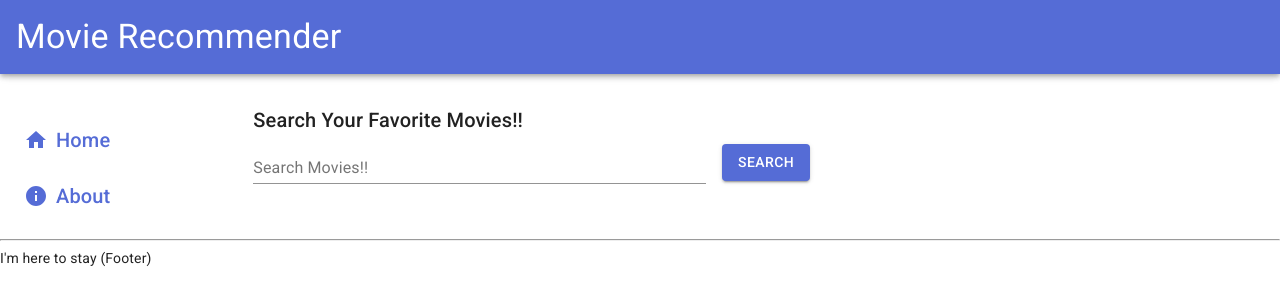
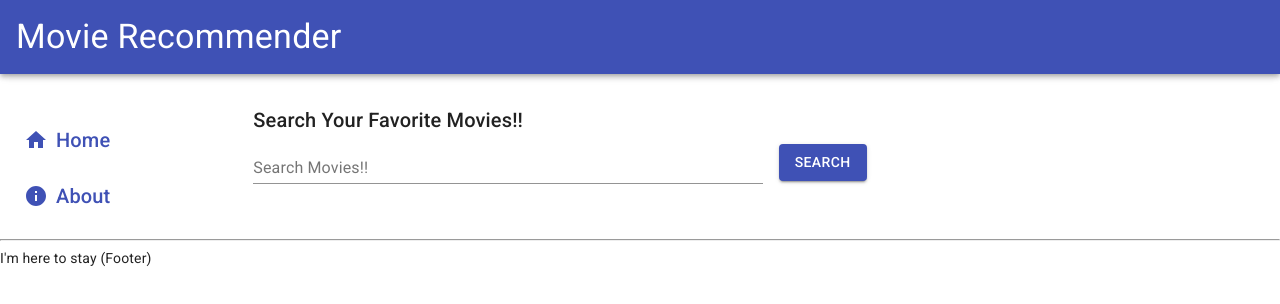
Before and after one commit to yuya-okada527/ml-playground, a Next.js app in the folder fe/: page / in a window 1280 px wide. Shown: the top 304 px of the page. Built offline with nearby package versions, Linux system fonts and the light colour scheme.

Commit message:
modify style

```diff
--- a/fe/pages/index.tsx
+++ b/fe/pages/index.tsx
@@ -30,7 +30,7 @@ const IndexPage = () => {
     <Layout title="Movie Recommeder">
       <Container className={classes.container}>
         <Grid container>
-          <Grid item xs={8}>
+          <Grid item xs={9}>
             <Typography variant="h6" component="h2">
               Search Your Favorite Movies!!
             </Typography>
--- a/fe/src/theme.ts
+++ b/fe/src/theme.ts
@@ -4,9 +4,6 @@ import { red } from "@material-ui/core/colors";
 // Create a theme instance.
 const theme = createMuiTheme({
   palette: {
-    primary: {
-      main: "#556cd6",
-    },
     secondary: {
       main: "#19857b",
     },
```
